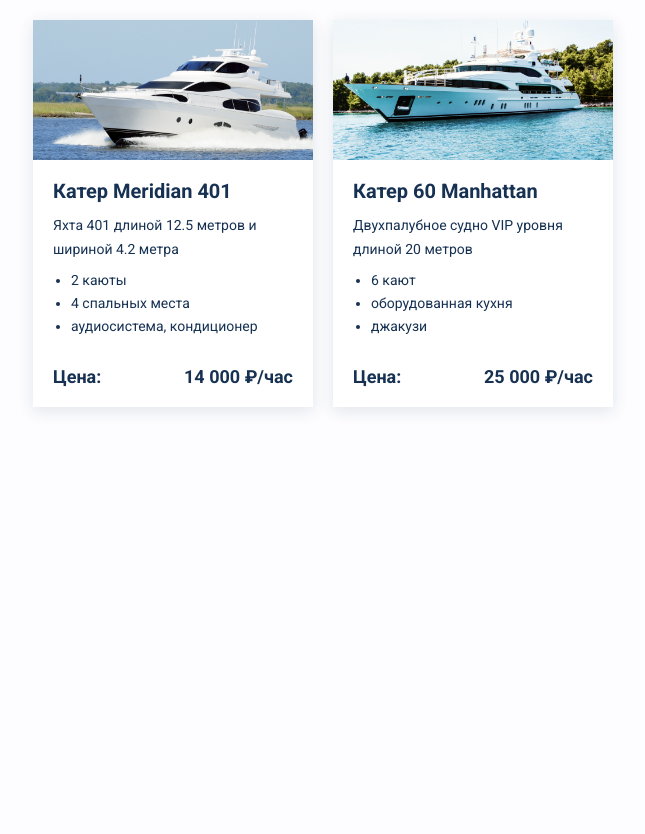
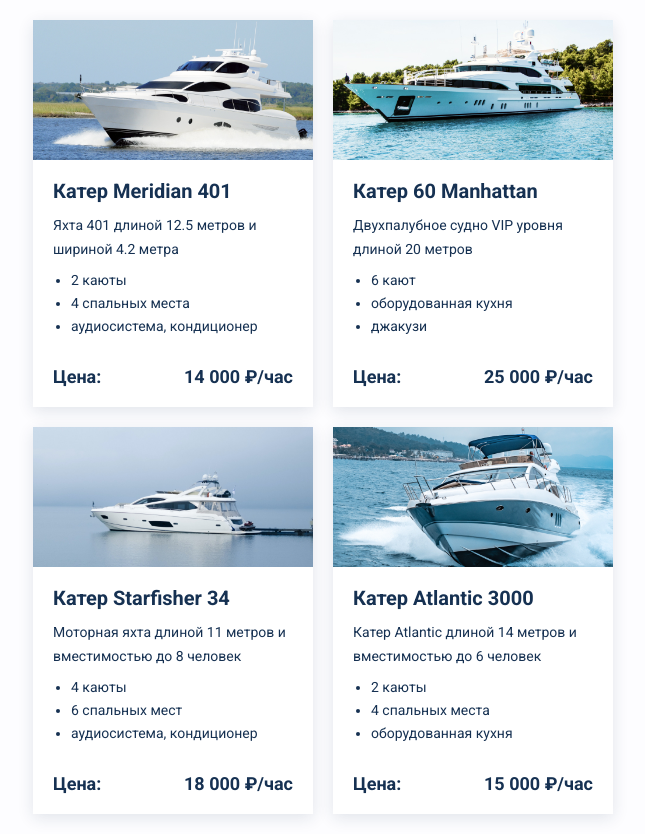
Before and after one commit to avramslav/jsx-and-parameters, a website: page index.html in a window 1280 px wide. Shown: the whole page, without its empty margins (317-962 px from the left). Before the commit the page ends 800 px from the top, so only its background shows below. Drawn offline with nearby package versions, Linux system fonts and the light colour scheme.

Commit message:
Отображает все карточки

```diff
--- a/index.html
+++ b/index.html
@@ -17,12 +17,10 @@
   root.render(<App cards={cards}/>);
 
   function App({cards}) {
-    const [firstCardData, secondCardDta] = cards;
     return (
       <section className="rent">
         <ul className="cards">
-          <Card cardData={firstCardData}/>
-          <Card cardData={secondCardDta}/>
+          {cards.map((card, index) => (<Card cardData={card} key={index}/>))}
         </ul>
       </section>
     );
@@ -33,7 +31,7 @@
 
     const formattedPrice = `${price.toLocaleString("ru-RU")} ₽/час`;
 
-    const featuresList = features.map((feature, index) => <li>{feature}</li>);
+    const featuresList = features.map((feature) => <li>{feature}</li>);
 
     return (
       <li className="card">
--- a/src/data.js
+++ b/src/data.js
@@ -23,6 +23,30 @@
       'джакузи',
     ],
   },
+  {
+    id: '3',
+    name: 'Катер Starfisher 34',
+    description: 'Моторная яхта длиной 11 метров и вместимостью до 8 человек',
+    img: 'img/photo-card-3.jpg',
+    price: 18000,
+    features: [
+      '4 каюты',
+      '6 спальных мест',
+      'аудиосистема, кондиционер',
+    ],
+  },
+  {
+    id: '4',
+    name: 'Катер Atlantic 3000',
+    description: 'Катер Atlantic длиной 14 метров и вместимостью до 6 человек',
+    img: 'img/photo-card-4.jpg',
+    price: 15000,
+    features: [
+      '2 каюты',
+      '4 спальных места',
+      'оборудованная кухня',
+    ],
+  },
 ];
 
 window.cards = cards;
```
Also changed, not shown: img/photo-card-3.jpg (added), img/photo-card-4.jpg (added).
